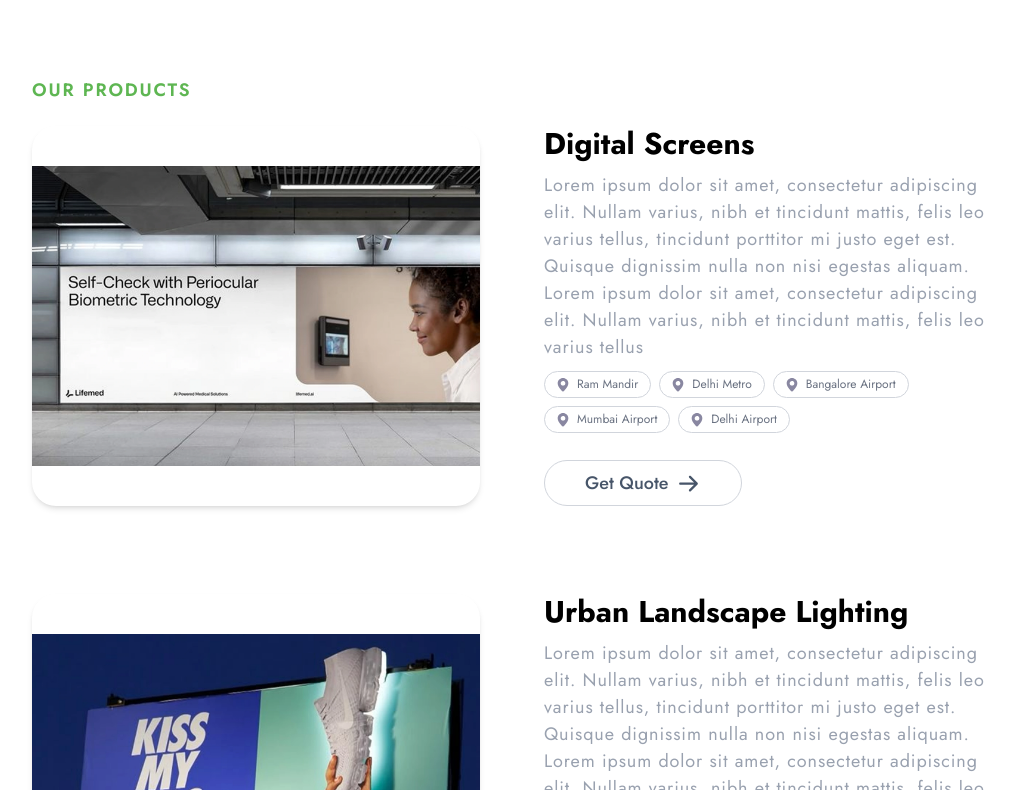
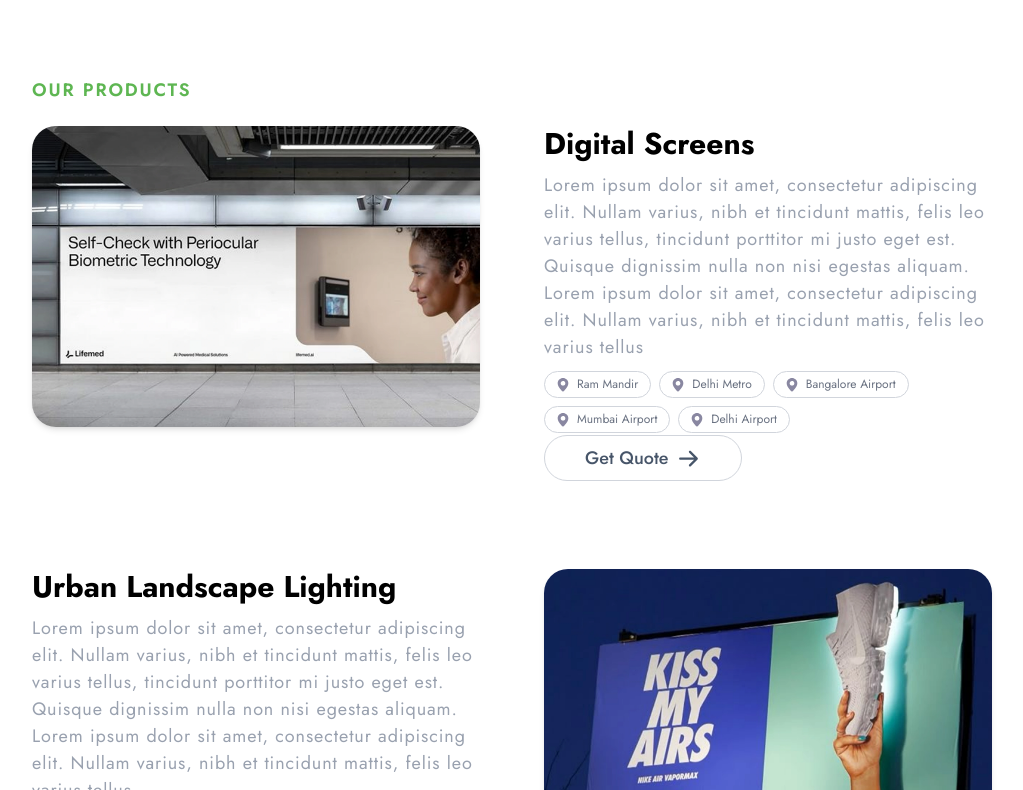
Before and after one commit to Vivek-Pixell/vertex-testing, a Next.js app: page /products in a window 1280 px wide. Shown: the part 1710-2500 px from the top of the page, without its empty margins (128-1151 px from the left). Built offline with nearby package versions, Linux system fonts and the light colour scheme.

Commit message:
order of products

```diff
--- a/app/component/products/OurProducts.js
+++ b/app/component/products/OurProducts.js
@@ -160,19 +160,21 @@ const OurProducts = () => {
               className={`grid grid-cols-1 lg:grid-cols-2  gap-16 mb-6`}
             >
               {/* Image Section */}
-              <div className={`lg:${index % 2 === 0 ? 'order-1' : 'order-2'}`}>
+              <div
+                className={`${index % 2 === 0 ? 'lg:order-1' : 'lg:order-2'}`}
+              >
                 <Image
                   src={activeImages[index]}
                   alt="Product"
                   width={500}
                   height={500}
-                  className="rounded-3xl h-[380px]  w-full object-contain shadow-md transition-all duration-500"
+                  className="rounded-3xl h-auto  w-full object-contain shadow-md transition-all duration-500"
                 />
               </div>
 
               {/* Content Section */}
               <div
-                className={` flex flex-col gap-0.5 transition-all duration-300 rounded-xl h-full lg:${index % 2 === 0 ? 'order-2' : 'order-1'}`}
+                className={` flex flex-col gap-0.5 transition-all duration-300 rounded-xl h-full ${index % 2 === 0 ? 'lg:order-2' : 'lg:order-1'}`}
                 onMouseEnter={() => {
                   handleMouseEnter(index);
                 }}
```
